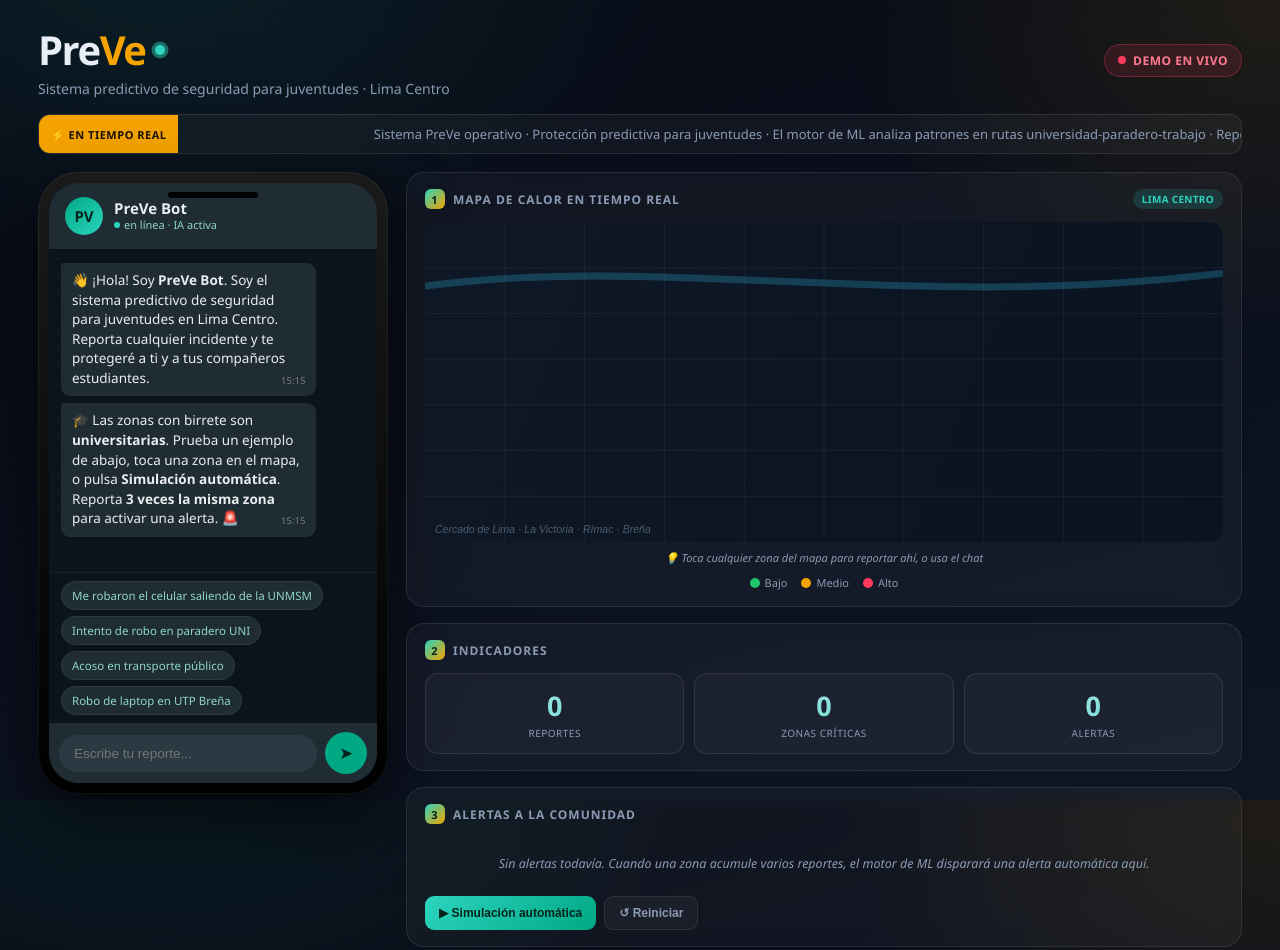
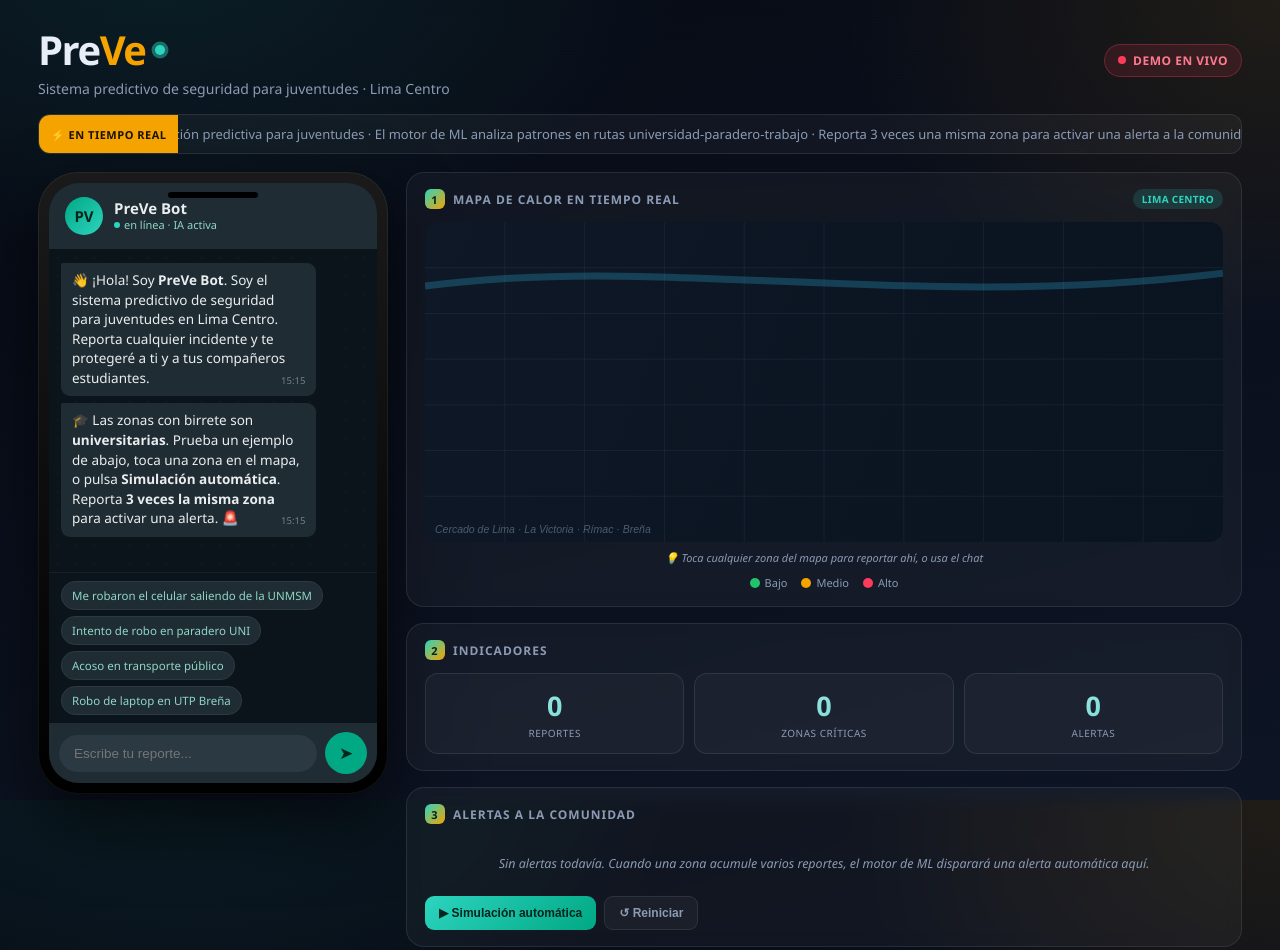
Before and after one commit to fcarruitero24/preve-hackathon-redpublica, a plain HTML site: page index.html in a window 1280 px wide. Shown: the top 950 px of the page. Drawn offline with Linux system fonts and the light colour scheme; animation ran at ten frames a second.

Commit message:
fix(demo): el texto de la marquesina ya no invade la etiqueta
La etiqueta "EN TIEMPO REAL" y el texto en movimiento eran hermanos flex sin
posicionar, asi que se pintaban en orden del DOM: el texto, al ir despues,
quedaba por encima y le pasaba por delante a la etiqueta al desplazarse. Encima
el recorrido arrancaba en translateX(40%) -relativo al ancho del propio texto,
no del contenedor-, asi que el mensaje empezaba ya cortado: no se llegaba a leer
"Sistema PreVe".

- El texto pasa a vivir dentro de una ventana con overflow:hidden, que lo
  recorta en el borde de la etiqueta en lugar de dejarlo invadirla.
- La etiqueta recibe flex:none para que no se comprima en pantallas estrechas,
  y z-index para quedar por encima pase lo que pase.
- El mensaje se duplica y el recorrido va de 0 a -50%: el segundo ejemplar entra
  justo cuando el primero termina de salir, asi que desaparece el hueco que
  dejaba el bucle anterior.
- La animacion se pausa al pasar el cursor o al recibir foco de teclado, para
  poder leer el mensaje sin perseguirlo.
- Se respeta prefers-reduced-motion, que la pagina no contemplaba en ninguna de
  sus nueve animaciones.

Verificado renderizando la pagina en Chrome headless y congelando la animacion
a mitad de recorrido con un animation-delay negativo.

Co-Authored-By: Claude Opus 5 <noreply@anthropic.com>

```diff
--- a/index.html
+++ b/index.html
@@ -34,9 +34,18 @@
   .live-badge .d { width:8px; height:8px; border-radius:50%; background:var(--danger); animation:blink 1s infinite; }
   @keyframes blink { 50%{opacity:.25;} }
   .ticker { margin-top:16px; background:var(--glass); border:1px solid var(--glass-brd); border-radius:12px; overflow:hidden; display:flex; align-items:center; height:40px; }
-  .ticker .lab { background:var(--accent); color:#1a1205; font-weight:800; font-size:11px; padding:0 12px; height:100%; display:flex; align-items:center; letter-spacing:.5px; white-space:nowrap; }
-  .ticker .track { white-space:nowrap; animation:scroll 26s linear infinite; font-size:13px; color:var(--muted); padding-left:16px; }
-  @keyframes scroll { from{transform:translateX(40%);} to{transform:translateX(-100%);} }
+  /* flex:none impide que la etiqueta se comprima; z-index la mantiene por
+     encima del texto, que si no le pasaria por delante al desplazarse. */
+  .ticker .lab { flex:none; position:relative; z-index:2; background:var(--accent); color:#1a1205; font-weight:800; font-size:11px; padding:0 12px; height:100%; display:flex; align-items:center; letter-spacing:.5px; white-space:nowrap; }
+  .ticker .win { flex:1 1 auto; min-width:0; overflow:hidden; }
+  .ticker .track { display:flex; width:max-content; white-space:nowrap; animation:scroll 30s linear infinite; font-size:13px; color:var(--muted); }
+  .ticker .track span { padding-left:28px; }
+  /* Pausa al pasar el cursor: el texto en movimiento se puede detener para leerlo. */
+  .ticker:hover .track, .ticker:focus-within .track { animation-play-state:paused; }
+  /* Con dos ejemplares identicos, -50% cae exactamente sobre el inicio del
+     segundo, asi que el salto del bucle es invisible. */
+  @keyframes scroll { from{transform:translateX(0);} to{transform:translateX(-50%);} }
+  @media (prefers-reduced-motion:reduce) { .ticker .track { animation:none; } }
   .stage { display:grid; grid-template-columns:350px 1fr; gap:18px; margin-top:18px; align-items:start; }
   @media (max-width:940px){ .stage{grid-template-columns:1fr;} }
   .phone { background:linear-gradient(180deg,#1a1a1a,#000); border-radius:40px; padding:11px; box-shadow:0 30px 70px rgba(0,0,0,.6),0 0 0 1px rgba(255,255,255,.06) inset; width:350px; justify-self:center; position:relative; }
@@ -115,7 +124,15 @@
   </header>
   <div class="ticker">
     <div class="lab">⚡ EN TIEMPO REAL</div>
-    <div class="track" id="ticker-track">Sistema PreVe operativo · Protección predictiva para juventudes · El motor de ML analiza patrones en rutas universidad-paradero-trabajo · Reporta 3 veces una misma zona para activar una alerta a la comunidad estudiantil ·</div>
+    <!-- La ventana recorta el texto para que no invada la etiqueta. El mensaje
+         va duplicado a proposito: el segundo ejemplar entra justo cuando el
+         primero termina de salir, y el bucle no deja hueco. -->
+    <div class="win">
+      <div class="track" id="ticker-track">
+        <span>Sistema PreVe operativo · Protección predictiva para juventudes · El motor de ML analiza patrones en rutas universidad-paradero-trabajo · Reporta 3 veces una misma zona para activar una alerta a la comunidad estudiantil ·</span>
+        <span aria-hidden="true">Sistema PreVe operativo · Protección predictiva para juventudes · El motor de ML analiza patrones en rutas universidad-paradero-trabajo · Reporta 3 veces una misma zona para activar una alerta a la comunidad estudiantil ·</span>
+      </div>
+    </div>
   </div>
   <div class="stage">
     <div class="phone">
```
